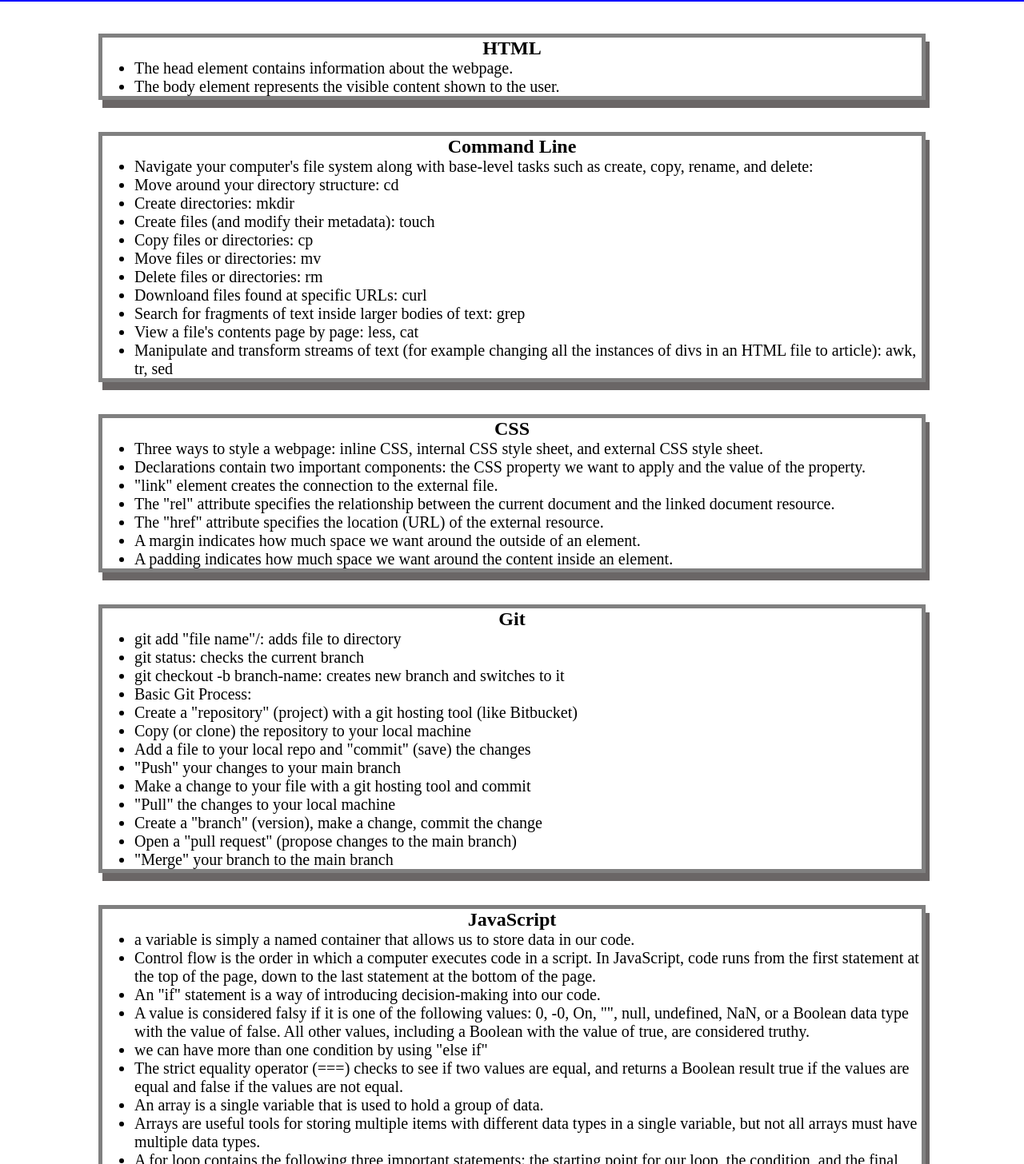
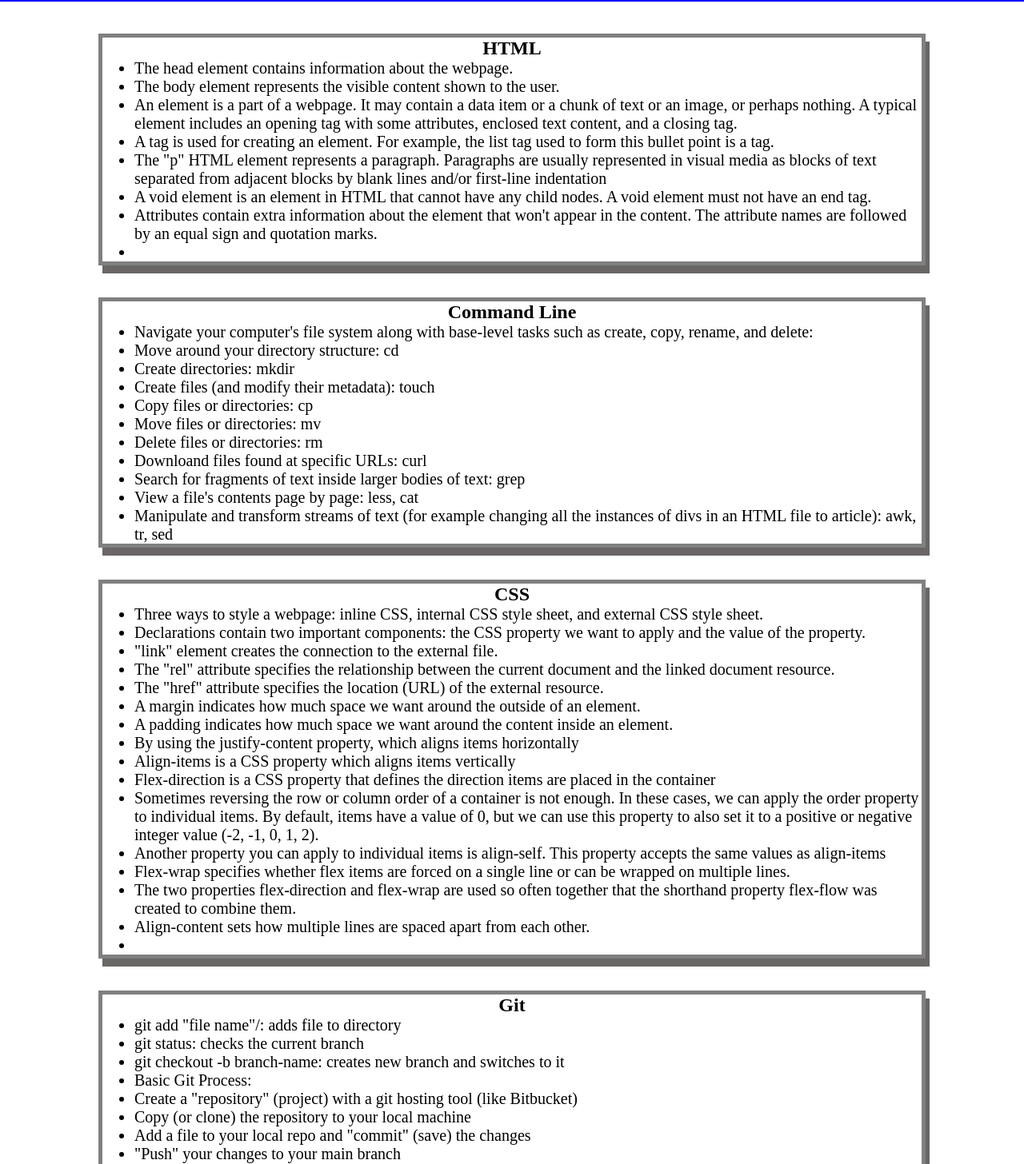
Before and after one commit to the-real-chrisp/prework-study-guide, a plain HTML site: page prework-study-guide/index.html in a window 1280 px wide. Shown: the part 118-1574 px from the top of the page at 80% size. Drawn offline with Linux system fonts and the light colour scheme.

Commit message:
Added notes on HTML and CSS topics

```diff
--- a/prework-study-guide/index.html
+++ b/prework-study-guide/index.html
@@ -19,6 +19,15 @@
         <ul>
           <li>The head element contains information about the webpage.</li>
           <li>The body element represents the visible content shown to the user.</li>
+          <li>An element is a part of a webpage. It may contain a data item or a chunk of text or an image, or perhaps nothing.
+            A typical element includes an opening tag with some attributes, enclosed text content, and a closing tag.</li>
+          <li>A tag is used for creating an element. For example, the list tag used to form this bullet point is a tag.</li>
+          <li>The "p" HTML element represents a paragraph. Paragraphs are usually represented in visual media as blocks of text
+            separated from adjacent blocks by blank lines and/or first-line indentation</li>
+          <li>A void element is an element in HTML that cannot have any child nodes. A void element must not have an end tag.</li>
+          <li>Attributes contain extra information about the element that won't appear in the content. The attribute names are followed
+            by an equal sign and quotation marks.</li>
+          <li> </li>
         </ul>
       </section>
       <section class="card" id="command-line-section">
@@ -48,6 +57,18 @@
           <li>The "href" attribute specifies the location (URL) of the external resource.</li>
           <li>A margin indicates how much space we want around the outside of an element.</li>
           <li>A padding indicates how much space we want around the content inside an element.</li>
+          <li>By using the justify-content property, which aligns items horizontally</li>
+          <li>Align-items is a CSS property which aligns items vertically</li>
+          <li>Flex-direction is a CSS property that defines the direction items are placed in the container</li>
+          <li>Sometimes reversing the row or column order of a container is not enough.
+            In these cases, we can apply the order property to individual items.
+            By default, items have a value of 0,
+            but we can use this property to also set it to a positive or negative integer value (-2, -1, 0, 1, 2).</li>
+          <li>Another property you can apply to individual items is align-self. This property accepts the same values as align-items</li>
+          <li>Flex-wrap specifies whether flex items are forced on a single line or can be wrapped on multiple lines.</li>
+          <li>The two properties flex-direction and flex-wrap are used so often together that the shorthand property flex-flow was created to combine them.</li>
+          <li>Align-content sets how multiple lines are spaced apart from each other.</li>
+          <li></li>
         </ul>
       </section>
 
```
